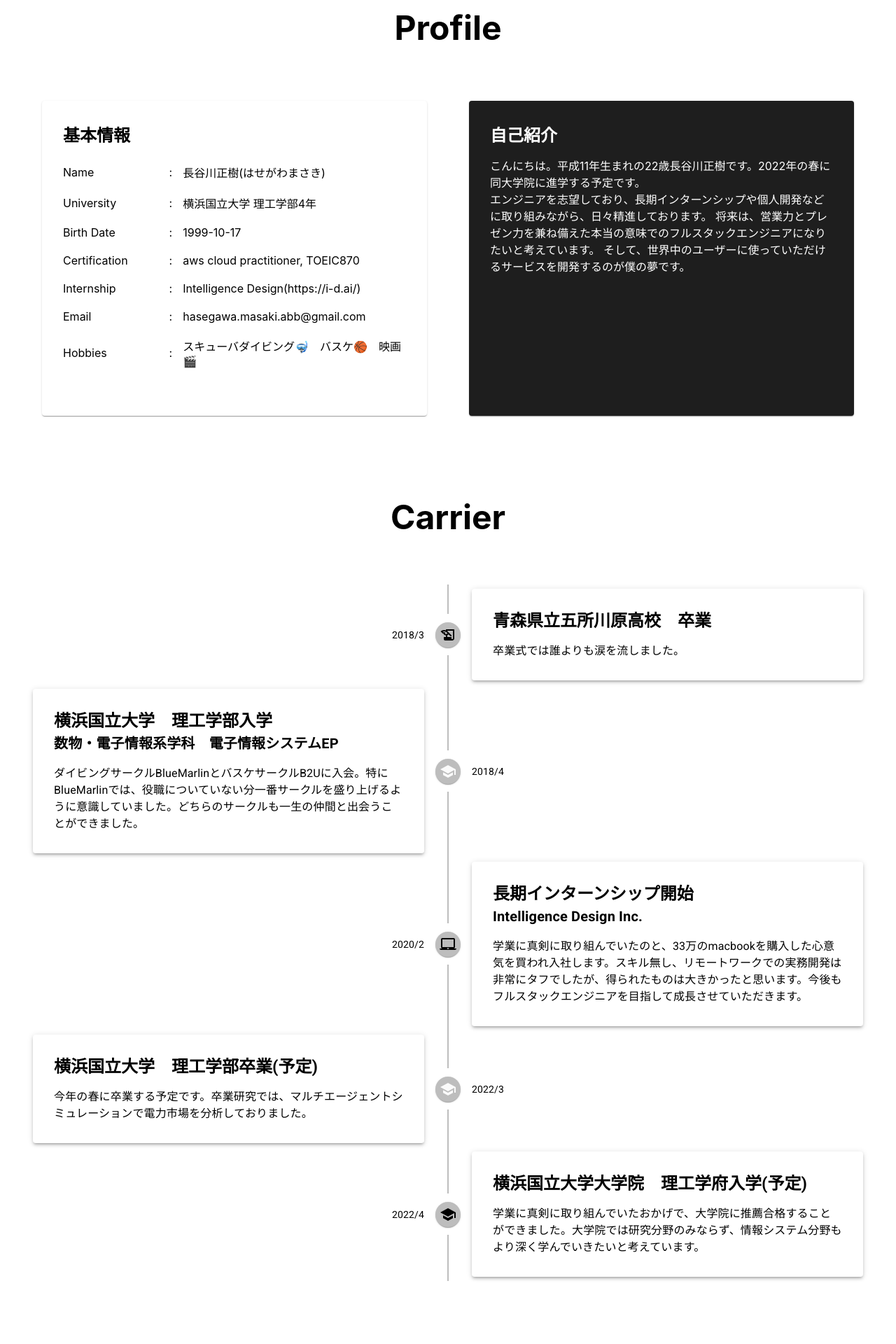
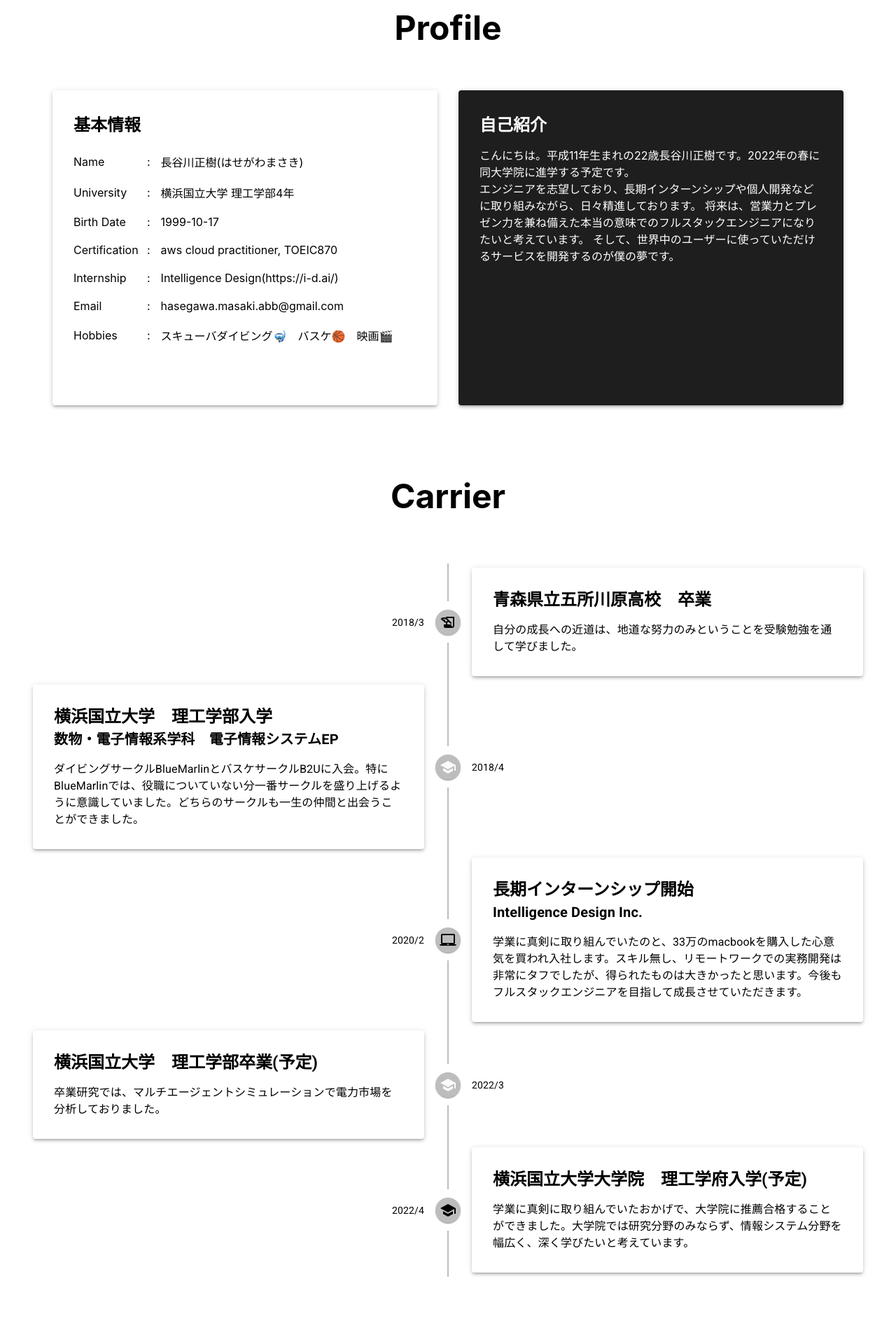
Before and after one commit to hasegawa282/portfolio, a Next.js app: page / in a window 1280 px wide. Shown: the part 860-2780 px from the top of the page at 70% size. Built offline with nearby package versions, Linux system fonts and the light colour scheme.

Commit message:
モバイル時にカードのスタイルが崩れる+hoverClickActionのデザイン変更+文章変更

```diff
--- a/src/components/atoms/HoverText.tsx
+++ b/src/components/atoms/HoverText.tsx
@@ -3,11 +3,12 @@ import styled from 'styled-components'
 
 export interface HoverTextProps{
     text?: string;
+    can_click?: boolean;
 };
 
 const HoverText: React.FC<HoverTextProps> = (props) => {
     return (
-        <StyledParent><StyledHoverText>{props.text}</StyledHoverText></StyledParent>
+        <StyledParent><StyledHoverText can_click={props.can_click}>{props.text}</StyledHoverText></StyledParent>
     );
 };
 
@@ -29,13 +30,15 @@ const StyledParent = styled.h4`
 
 `;
 
-const StyledHoverText = styled.div`
+const StyledHoverText = styled.div<{
+    can_click?: boolean;
+}>`
     display: inline-flex;
     align-items: center;
-    background-color: white;
+    background-color: ${(p) => (p.can_click ? 'black' : 'white')};
     border: 1px solid black;
     border-radius: 4px;
-    color: black;
+    color: ${(p) => (p.can_click ? 'white' : 'black')};
     padding: 5px;
 `;
 
--- a/src/components/atoms/PfCard.tsx
+++ b/src/components/atoms/PfCard.tsx
@@ -1,6 +1,7 @@
 import * as React from 'react';
 import {Card, CardProps} from '@mui/material'
 import styled from 'styled-components'
+import { useMediaQuery, useTheme } from '@mui/material';
 
 export interface PfCardProps extends CardProps {
     is_white?: boolean;
@@ -8,14 +9,17 @@ export interface PfCardProps extends CardProps {
 };
 
 const PfCard: React.FC<PfCardProps> = (props) => {
+    const theme = useTheme();
+    const matches = useMediaQuery(theme.breakpoints.up('sm'));
     return (
-        <StyledCard {...props} />
+        <StyledCard {...props} mathces={matches} />
     );
 };
 
 const StyledCard = styled(Card)<{
     is_white?: boolean;
     disabled_scroll?: boolean;
+    mathces?: boolean;
 }>`
     min-width: 350px;
     width: 44%;
@@ -24,9 +28,10 @@ const StyledCard = styled(Card)<{
     display: flex;
     flex-direction: column;
     padding: 30px;
-    margin: 30px;
+    margin: ${(p) => (p.mathces ? '15px' : '15px 0px')};
     background-color: ${(p) => p.is_white ? 'white' : 'undefined'};
     color: ${(p) => p.is_white ? 'black' : 'undefined'};
+    box-shadow: 0px 3px 3px -2px rgb(0 0 0 / 20%), 0px 3px 4px 0px rgb(0 0 0 / 14%), 0px 1px 8px 0px rgb(0 0 0 / 12%);
 `;
 
 export default PfCard;
--- a/src/components/atoms/PfInformation.tsx
+++ b/src/components/atoms/PfInformation.tsx
@@ -9,9 +9,9 @@ interface Props extends React.HTMLAttributes<HTMLDivElement> {
 const PfInformation: React.FC<Props> = (props) => {
     return (
         <Parent>
-            <Text style={{width: '30%'}}>{props.field_name}</Text>
+            <Text style={{width: '90px'}}>{props.field_name}</Text>
             <IntervalText>:</IntervalText>
-            <Text style={{width: `calc(100% - 30%)`}}>{props.text_name}</Text>
+            <Text style={{width: `calc(100% - 90px - 15px * 2 - 5px)`}}>{props.text_name}</Text>
         </Parent>
     );
 };
--- a/src/components/molucules/PfProductsPage.tsx
+++ b/src/components/molucules/PfProductsPage.tsx
@@ -7,7 +7,7 @@ const products = [
         title: 'ポートフォリオ',
         src: '/images/myPortfolio.png',
         skills: ["/images/typescript1.png", "/images/react.png", "/images/nextjs.png", "/images/Materil-UI.png"],
-        text: '【個人開発】Next.jsの勉強と自己紹介のためにポートフォリオサイトを作成しました。ただ、1ページ画面だとNext.jsの良さが発揮されないので、コンタクトページを加える予定です。',
+        text: '【個人開発】Next.jsの勉強と自己紹介のためにポートフォリオサイトを作成しました。ただ、1ページ画面だとNext.jsの良さが発揮されないので、何かしらのページを追加しようと検討中です。',
         skill_text: 'TypeScript, React, Next.js, Material-UI',
     },
     {
@@ -22,7 +22,7 @@ const products = [
         title: 'BlueMarlin HP(モバイル対応のみ)',
         src: '/images/bluemarlin.png',
         skills: ["/images/typescript1.png", "/images/react.png"],
-        text: '【チーム開発】サークルBlueMarlinを新入生に紹介するために作成しました。限られた期間での開発だったためモバイル端末のみ対応です。私はフロントエンドの一部を担当しました。',
+        text: '【チーム開発】所属しているサークルのBlueMarlinを新入生に紹介するために作成しました。限られた期間での開発だったためモバイル端末のみ対応です。私はフロントエンドの一部を担当しました。',
         link: 'https://blue-marlin1996.com',
         skill_text: 'TypeScript, React',
     },
@@ -33,7 +33,7 @@ const PfProductsPage: React.FC = () => {
     return (
         <ParentDiv>
             <PfTitle id="Products">Products</PfTitle>
-            <div>開発したプロダクトを記載しています。インターン先での開発プロダクトは記載できません。</div>
+            <div>開発したプロダクトを記載しています。インターン先での開発プロダクトの公表は控えさせたいただきます。</div>
             <div style={{display: 'flex', justifyContent: 'center', flexWrap: 'wrap'}}>
                 {products.map((product, i) => (<ProductCard {...product} key={i}/>))}
             </div>
--- a/src/components/molucules/PfTimeLine.tsx
+++ b/src/components/molucules/PfTimeLine.tsx
@@ -12,7 +12,7 @@ export default function PfTimeLine() {
       <PfTimelineItem
         paperProps={{
           title: '青森県立五所川原高校　卒業',
-          text: '卒業式では誰よりも涙を流しました。'
+          text: '自分の成長への近道は、地道な努力のみということを受験勉強を通して学びました。'
         }}
         icon={<HistoryEdu style={{color: 'black' }}/>}
         date="2018/3"
@@ -38,7 +38,7 @@ export default function PfTimeLine() {
       <PfTimelineItem
         paperProps={{
           title: '横浜国立大学　理工学部卒業(予定)',
-          text: '今年の春に卒業する予定です。卒業研究では、マルチエージェントシミュレーションで電力市場を分析しておりました。'
+          text: '卒業研究では、マルチエージェントシミュレーションで電力市場を分析しておりました。'
         }}
         icon={<School/>}
         date="2022/3"
@@ -46,7 +46,7 @@ export default function PfTimeLine() {
       <PfTimelineItem
         paperProps={{
           title: '横浜国立大学大学院　理工学府入学(予定)',
-          text: '学業に真剣に取り組んでいたおかげで、大学院に推薦合格することができました。大学院では研究分野のみならず、情報システム分野もより深く学んでいきたいと考えています。'
+          text: '学業に真剣に取り組んでいたおかげで、大学院に推薦合格することができました。大学院では研究分野のみならず、情報システム分野を幅広く、深く学びたいと考えています。'
         }}
         icon={<School style={{color: 'black' }}/>}
         date="2022/4"
--- a/src/components/molucules/ProductCard.tsx
+++ b/src/components/molucules/ProductCard.tsx
@@ -32,7 +32,7 @@ const ProductCard: React.FC<ProductCardProps> = (props) => {
                 {console.log(open)}
                 <h4>{props.title}</h4>
                 <Img src={props.src} />
-                <HoverText text="Please Click!" />
+                <HoverText text="Please Click!" can_click={true}/>
                 <SkillArea>
                     {props.skills?.map((skill, i) => <MiniImg src={skill} key={i} />)}
                 </SkillArea>
```
